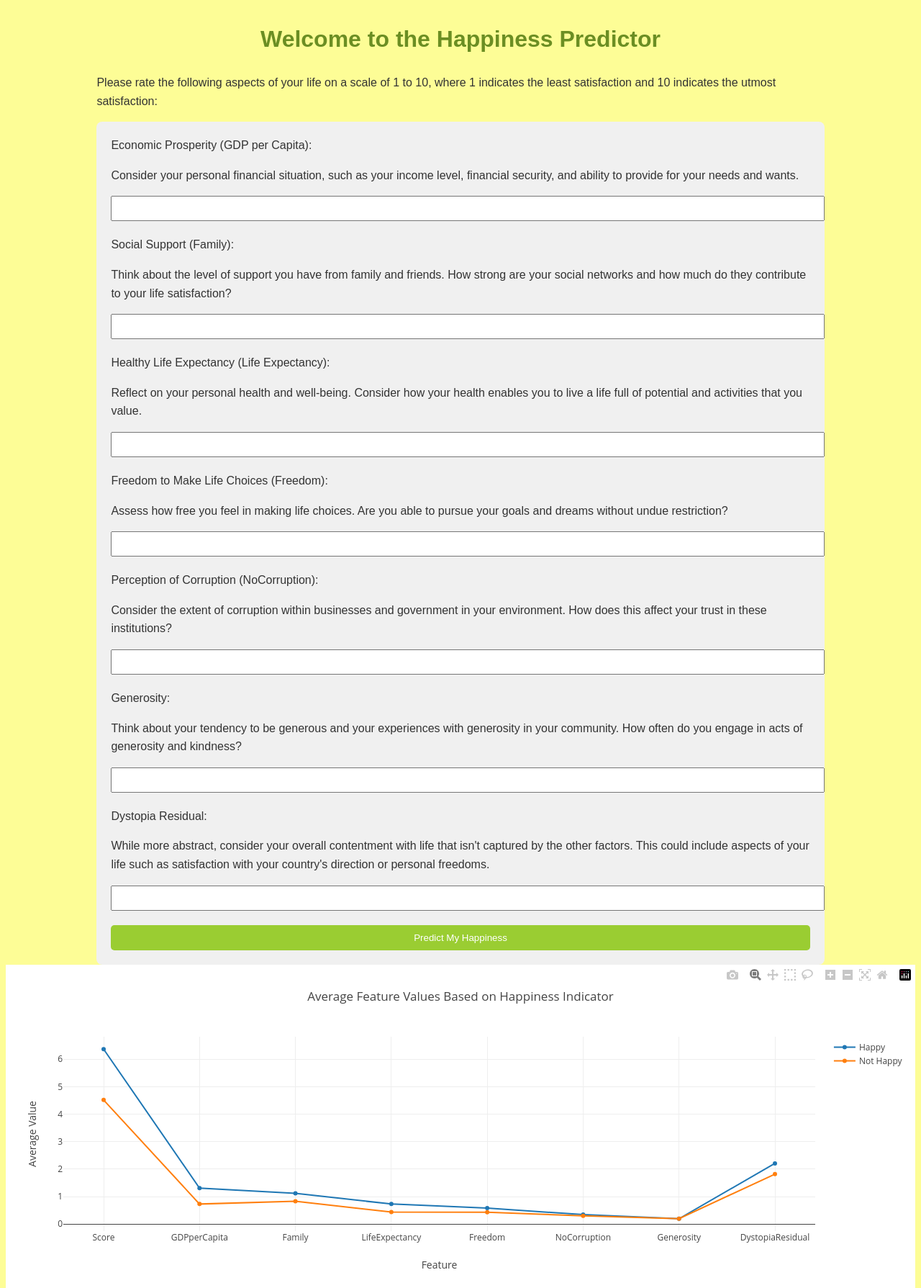
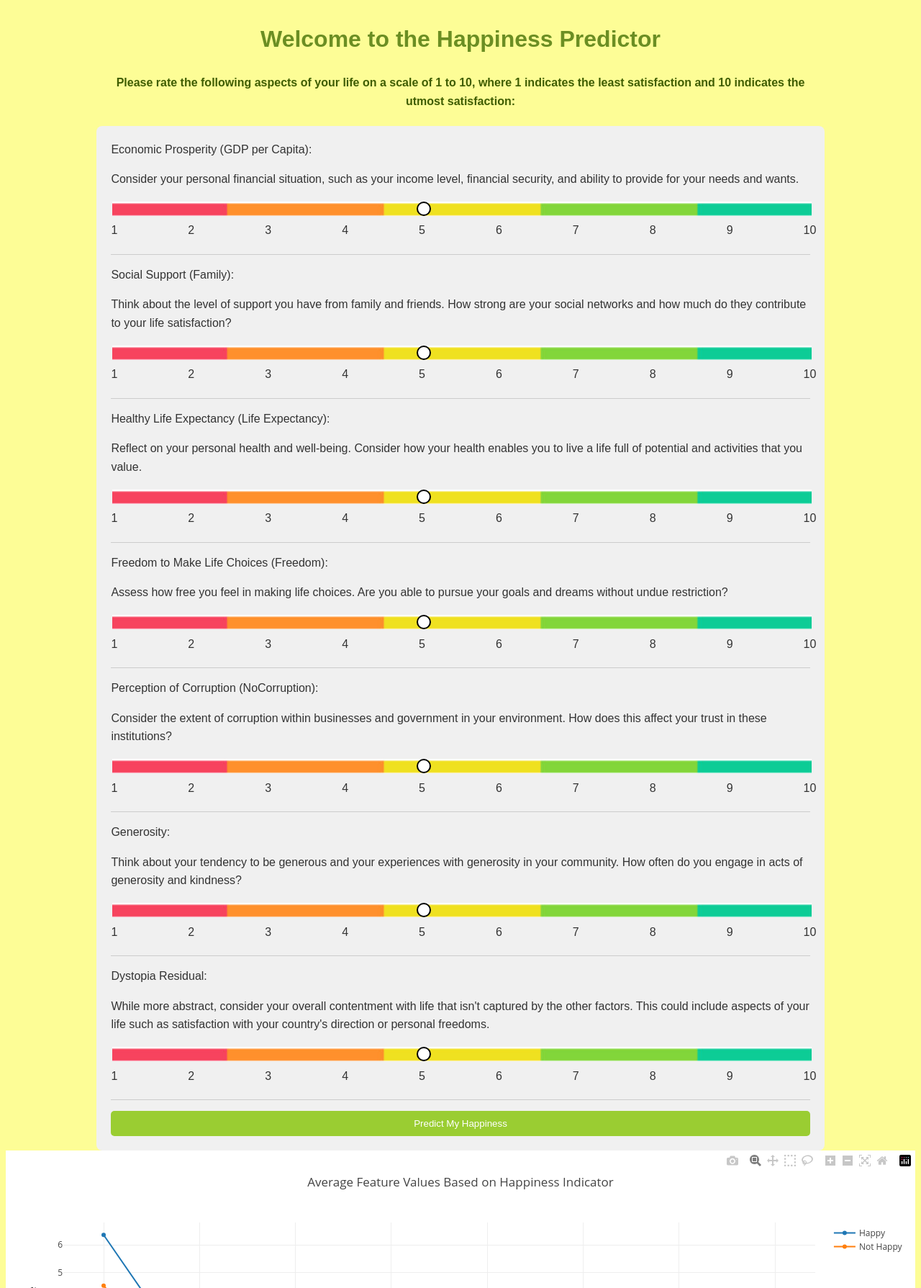
Before and after one commit to NidaB-C/happiness_project, a Flask app: page / in a window 1280 px wide. Shown: the top 1789 px of the page at 72% size. Run offline with Flask 2, Linux system fonts and the light colour scheme; parts of the project's set-up code (start-up, migrations or seed data) failed here and were passed over; some libraries are stand-ins or nearby versions.

Commit message:
added css style changes, and index.html sliders/visual update

```diff
--- a/src/static/css/style.css
+++ b/src/static/css/style.css
@@ -16,6 +16,11 @@ h1 {
     color: #6b8e23; /* Olive green for positivity */
 }
 
+h4 {
+    text-align: center;
+    color: #3f5d00; /*Darker Olive green for positivity */
+}
+
 form {
     background: #f0f0f0;
     padding: 20px;
@@ -25,6 +30,48 @@ form {
 label {
     display: block;
     margin-bottom: 5px;
+}
+
+input[type='range'] {
+    width: 100%;
+    margin-bottom: 0px;
+    background: url('/static/images/happiness_scale.png') no-repeat center center;
+    background-size: cover;
+    -webkit-appearance: none; /* Hides the default slider styling */
+    appearance: none;
+}
+
+input[type='range']::-webkit-slider-thumb {
+    -webkit-appearance: none;
+    appearance: none;
+    width: 20px;
+    height: 20px;
+    background-color: #ffffff; /* Customize thumb color */
+    border: 2px solid #000000; /* Customize thumb border */
+    border-radius: 50%;
+    cursor: pointer;
+}
+
+.slider-labels {
+    margin-top: 0px;
+    display: flex;
+    justify-content: space-between;
+    width: 111%;
+    margin-bottom: 10px;
+}
+
+.slider-labels span {
+    flex-grow: 1;
+    text-align: left;
+    margin: 0;
+    padding: 0;
+}
+.divider {
+    margin-top: 20px; /* Add space above the divider */
+    border: none;
+    height: 1px;
+    margin-bottom: 15px;
+    background-color: #ccc; /* Divider color */
 }
 
 input[type='number'] {
--- a/src/templates/index.html
+++ b/src/templates/index.html
@@ -1,3 +1,4 @@
+
 <!DOCTYPE html>
 <html lang="en">
 <head>
@@ -11,36 +12,128 @@
 <body>
     <div class="container">
         <h1>Welcome to the Happiness Predictor</h1>
-        <p>Please rate the following aspects of your life on a scale of 1 to 10, where 1 indicates the least satisfaction and 10 indicates the utmost satisfaction:</p>
+        <h4>Please rate the following aspects of your life on a scale of 1 to 10, where 1 indicates the least satisfaction and 10 indicates the utmost satisfaction:</h4>
 
         <form action="/predict" method="post">
+
             <label for="gdp">Economic Prosperity (GDP per Capita):</label>
             <p>Consider your personal financial situation, such as your income level, financial security, and ability to provide for your needs and wants.</p>
-            <input type="number" id="gdp" name="gdp" min="1" max="10" required>
+            <input type="range" id="gdp" name="gdp" min="1" max="10" value="5" step="1">
+            <div class="slider-labels">
+                <span>1</span>
+                <span>2</span>
+                <span>3</span>
+                <span>4</span>
+                <span>5</span>
+                <span>6</span>
+                <span>7</span>
+                <span>8</span>
+                <span>9</span>
+                <span>10</span>
+            </div>
+            <hr class="divider">
 
             <label for="social">Social Support (Family):</label>
             <p>Think about the level of support you have from family and friends. How strong are your social networks and how much do they contribute to your life satisfaction?</p>
-            <input type="number" id="social" name="social" min="1" max="10" required>
+            <input type="range" id="social" name="social" min="1" max="10" value="5" step="1">
+            <div class="slider-labels">
+                <span>1</span>
+                <span>2</span>
+                <span>3</span>
+                <span>4</span>
+                <span>5</span>
+                <span>6</span>
+                <span>7</span>
+                <span>8</span>
+                <span>9</span>
+                <span>10</span>
+            </div>
+            <hr class="divider">
 
             <label for="health">Healthy Life Expectancy (Life Expectancy):</label>
             <p>Reflect on your personal health and well-being. Consider how your health enables you to live a life full of potential and activities that you value.</p>
-            <input type="number" id="health" name="health" min="1" max="10" required>
+            <input type="range" id="health" name="health" min="1" max="10" value="5" step="1">
+            <div class="slider-labels">
+                <span>1</span>
+                <span>2</span>
+                <span>3</span>
+                <span>4</span>
+                <span>5</span>
+                <span>6</span>
+                <span>7</span>
+                <span>8</span>
+                <span>9</span>
+                <span>10</span>
+            </div>
+            <hr class="divider">
 
             <label for="freedom">Freedom to Make Life Choices (Freedom):</label>
             <p>Assess how free you feel in making life choices. Are you able to pursue your goals and dreams without undue restriction?</p>
-            <input type="number" id="freedom" name="freedom" min="1" max="10" required>
+            <input type="range" id="freedom" name="freedom" min="1" max="10" value="5" step="1">
+            <div class="slider-labels">
+                <span>1</span>
+                <span>2</span>
+                <span>3</span>
+                <span>4</span>
+                <span>5</span>
+                <span>6</span>
+                <span>7</span>
+                <span>8</span>
+                <span>9</span>
+                <span>10</span>
+            </div>
+            <hr class="divider">
 
             <label for="corruption">Perception of Corruption (NoCorruption):</label>
             <p>Consider the extent of corruption within businesses and government in your environment. How does this affect your trust in these institutions?</p>
-            <input type="number" id="corruption" name="corruption" min="1" max="10" required>
+            <input type="range" id="corruption" name="corruption" min="1" max="10" value="5" step="1">
+            <div class="slider-labels">
+                <span>1</span>
+                <span>2</span>
+                <span>3</span>
+                <span>4</span>
+                <span>5</span>
+                <span>6</span>
+                <span>7</span>
+                <span>8</span>
+                <span>9</span>
+                <span>10</span>
+            </div>
+            <hr class="divider">
 
             <label for="generosity">Generosity:</label>
             <p>Think about your tendency to be generous and your experiences with generosity in your community. How often do you engage in acts of generosity and kindness?</p>
-            <input type="number" id="generosity" name="generosity" min="1" max="10" required>
+            <input type="range" id="generosity" name="generosity" min="1" max="10" value="5" step="1">
+            <div class="slider-labels">
+                <span>1</span>
+                <span>2</span>
+                <span>3</span>
+                <span>4</span>
+                <span>5</span>
+                <span>6</span>
+                <span>7</span>
+                <span>8</span>
+                <span>9</span>
+                <span>10</span>
+            </div>
+            <hr class="divider">
 
             <label for="dystopia">Dystopia Residual:</label>
             <p>While more abstract, consider your overall contentment with life that isn't captured by the other factors. This could include aspects of your life such as satisfaction with your country's direction or personal freedoms.</p>
-            <input type="number" id="dystopia" name="dystopia" min="1" max="10" required>
+            <input type="range" id="dystopia" name="dystopia" min="1" max="10" value="5" step="1">
+            <div class="slider-labels">
+                <span>1</span>
+                <span>2</span>
+                <span>3</span>
+                <span>4</span>
+                <span>5</span>
+                <span>6</span>
+                <span>7</span>
+                <span>8</span>
+                <span>9</span>
+                <span>10</span>
+            </div>
+            <hr class="divider">
 
             <input type="submit" value="Predict My Happiness">
         </form>
```
Also changed, not shown: src/static/images/arrow.jpg (added), src/static/images/arrow.png (added), src/static/images/green_smile.jpg (added), src/static/images/happiness_scale.png (added).
